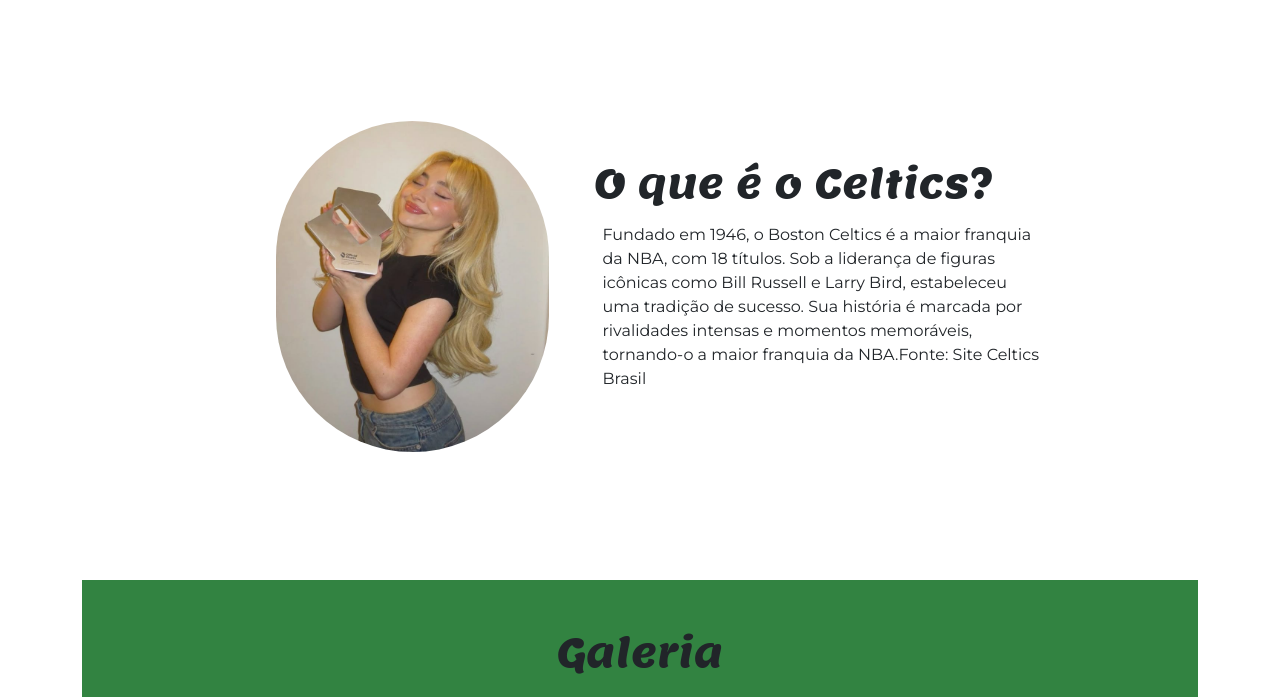
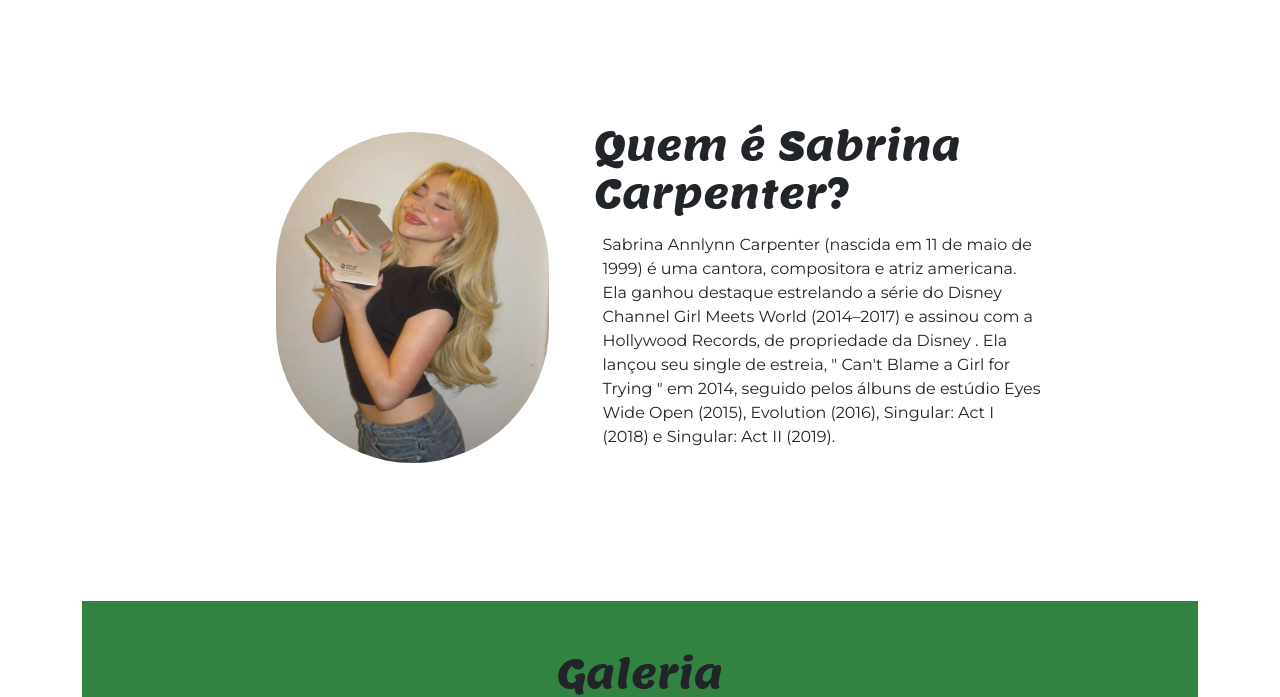
Before and after one commit to iasminzoca/jenns-love-2, a plain HTML site: page index.html in a window 1280 px wide. Shown: the part 780-1477 px from the top of the page. Drawn offline with nearby package versions, Linux system fonts and the light colour scheme.

Commit message:
expresso

```diff
--- a/index.html
+++ b/index.html
@@ -56,10 +56,12 @@
                     <img src="★.jpeg" class="rounded-pill" width="273" height="331" loading="lazy">
                 </div>
                 <div class="col-5">
-                    <h2>O que é o Celtics?</h2>
-                    <p class="p-2">Fundado em 1946, o Boston Celtics é a maior franquia da NBA, com 18 títulos.
-                        Sob a liderança de figuras icônicas como Bill Russell e Larry Bird, estabeleceu uma tradição de sucesso.
-                        Sua história é marcada por rivalidades intensas e momentos memoráveis, tornando-o a maior franquia da NBA.Fonte: Site Celtics Brasil</p>
+                    <h2>Quem é Sabrina Carpenter?</h2>
+                    <p class="p-2">Sabrina Annlynn Carpenter (nascida em 11 de maio de 1999) é uma cantora, compositora e atriz americana.
+                        Ela ganhou destaque estrelando a série do Disney Channel Girl Meets World (2014–2017)
+                        e assinou com a Hollywood Records, de propriedade da Disney .
+                        Ela lançou seu single de estreia, " Can't Blame a Girl for Trying " em 2014, seguido pelos álbuns de estúdio
+                        Eyes Wide Open (2015), Evolution (2016), Singular: Act I (2018) e Singular: Act II (2019).</p>
                 </div>
             </div>
         </section>
```
